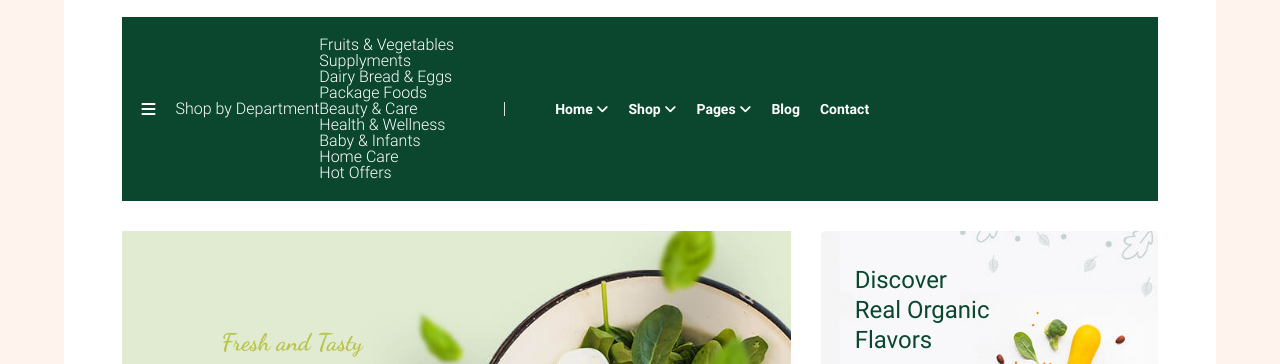
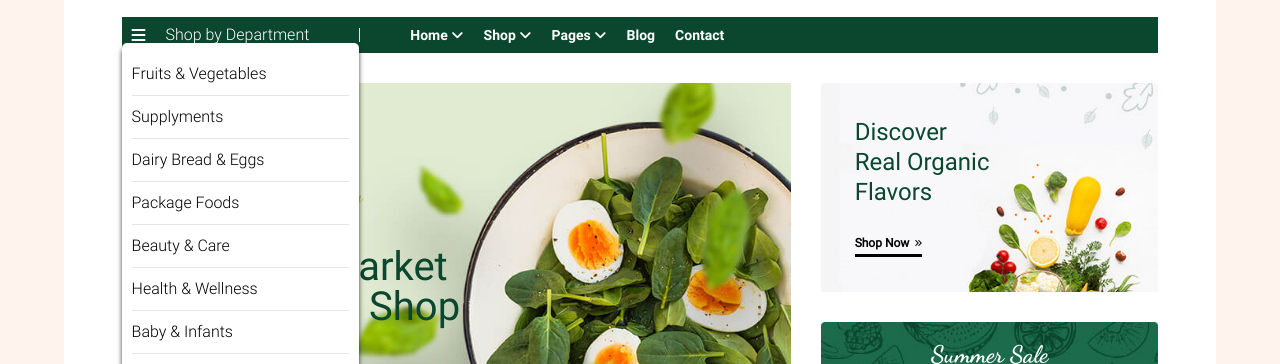
Before and after one commit to jasa1aw/landing_page_freshio, a plain HTML site: page index.html in a window 1280 px wide. Shown: the part 191-555 px from the top of the page. Drawn offline with Linux system fonts and the light colour scheme.

Commit message:
add burger menu

```diff
--- a/style/components/nav.css
+++ b/style/components/nav.css
@@ -5,7 +5,7 @@
 
 .nav{
     background-color: #0a472e;
-    padding: 20px;
+    padding: 10px;
     color: #fff;
 }
 
@@ -36,7 +36,9 @@
 }
 
 .nav-left{
-    margin-right: 50px;
+    padding-right: 50px;
+    position: relative;
+    cursor: pointer;
 }
 
 .nav-left i{
@@ -55,6 +57,28 @@
     color: #bac34e;
 }
 
+#burger-menu{
+    position: absolute;
+    top: 100%;
+    background-color: #fff;
+    left: -10px;
+    right: 0;
+    padding: 10px 10px 20px;
+    box-shadow: 0 5px 5px 0 rgb(0 0 0 / 75%);
+    border-radius: 5px;
+    z-index: 10;
+}
+.menu-item{
+    padding: 13px 0;
+    border-bottom: 1px solid #e4e4e4;
+}
+.menu-item:last-child{
+    border-bottom: none;
+}
+.menu-item p{
+    color: #000;
+}
+
 @media(max-width:1000px){
     .nav-right{
         display: none;
```
